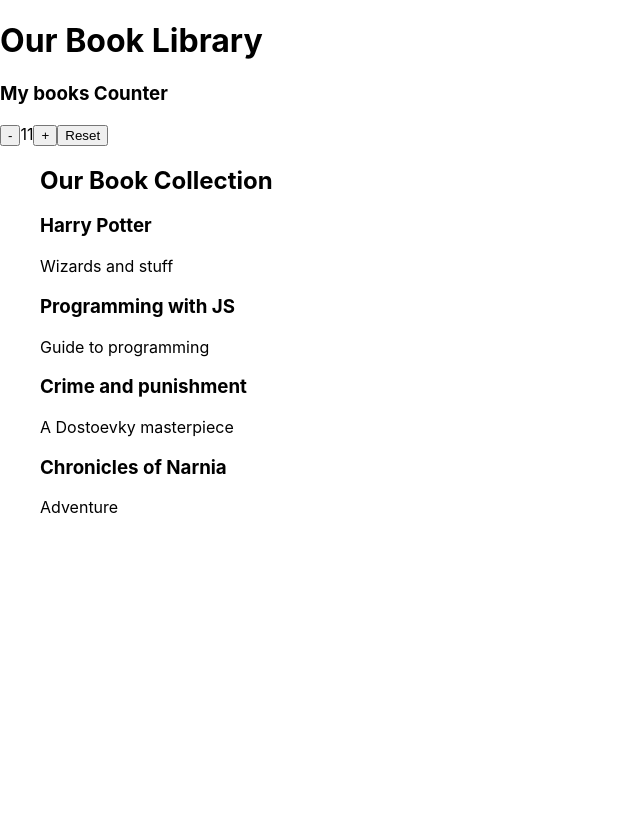
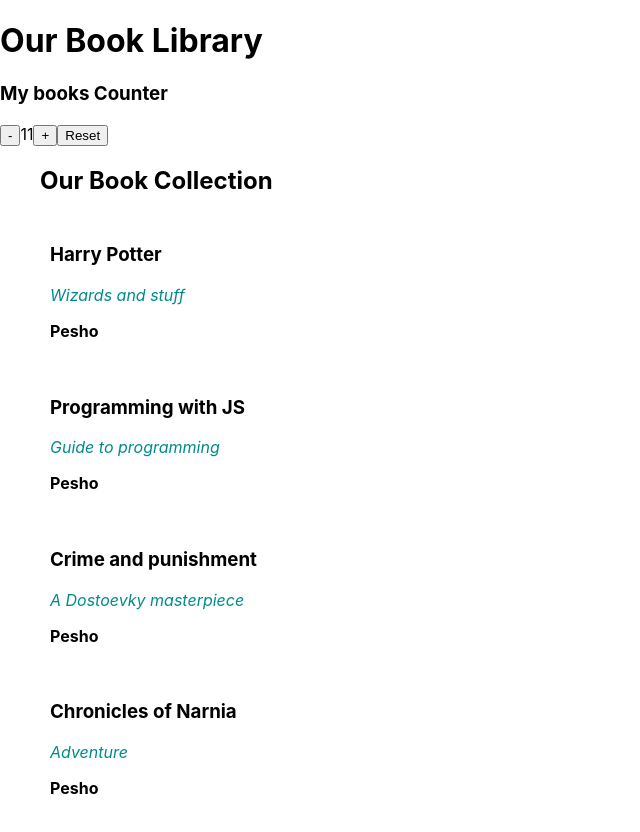
Before and after one commit to kirilyanev/React-Exercises, a React (Create React App) app in the folder COMPONENTS-BASIC-IDEA/create-react-app-demo/: page / in a window 1280 px wide. Shown: the top 832 px of the page, without its empty margins (0-640 px from the left). Before the commit the page ends 800 px from the top, so only its background shows below. Built offline with nearby package versions, Linux system fonts and the light colour scheme.

Commit message:
Update Book.js

```diff
--- a/COMPONENTS-BASIC-IDEA/create-react-app-demo/src/components/Book.js
+++ b/COMPONENTS-BASIC-IDEA/create-react-app-demo/src/components/Book.js
@@ -1,8 +1,14 @@
+import style from './Book.module.css';
+
 function Book(props) {
+
+    const author = props.author ? <strong>{props.author}</strong> : <strong>Pesho</strong>;
+
     return (
-        <article>
+        <article className={style.article}>
             <h3 onClick={props.clickHandler}>{props.title}</h3>
-            <p>{props.description || 'Default Description'}</p>
+            <span className={style.description}>{props.description || 'Default Description'}</span>
+            <p className={style.author}>{author}</p>
         </article>
     );
 }
```
